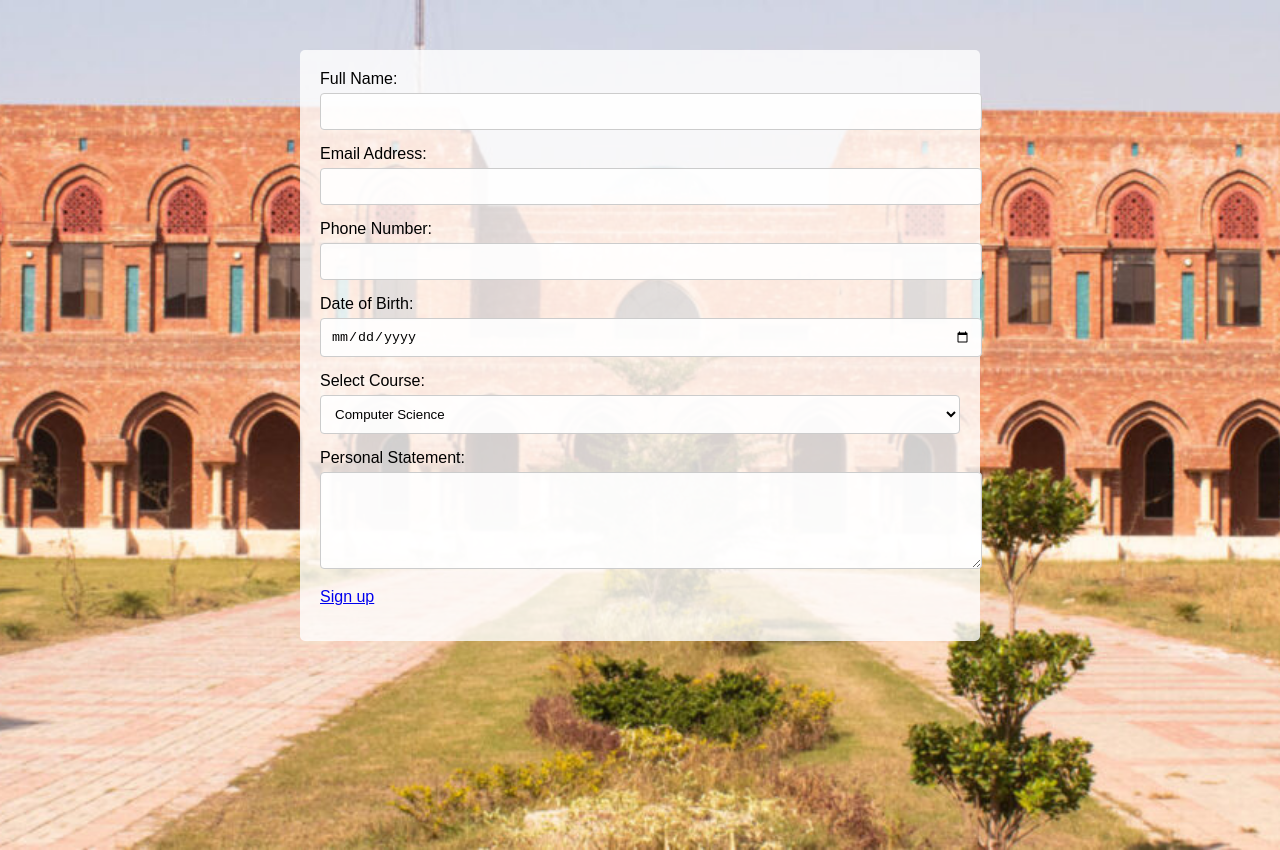
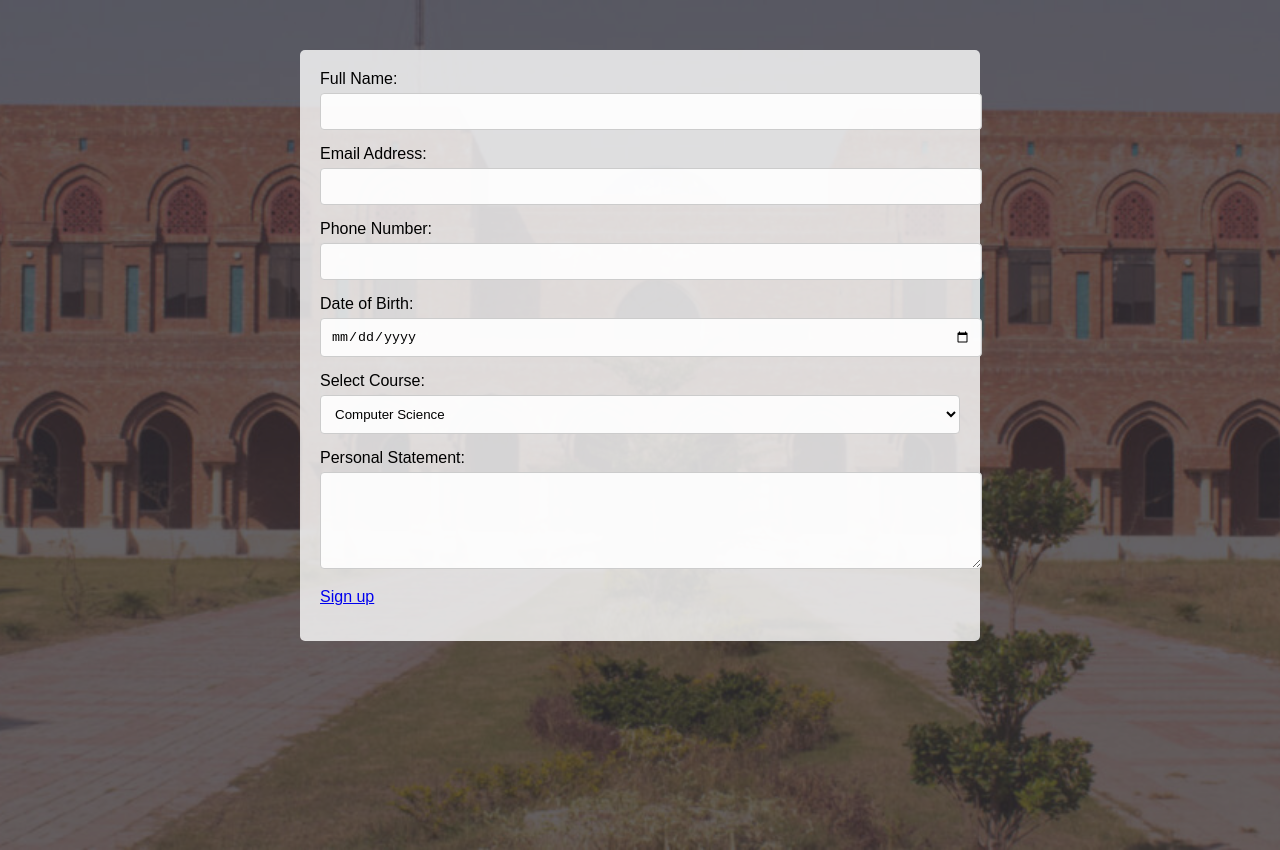
Before and after one commit to zaingithubcom/webtechnologies, a plain HTML site: page front page/admission form.html in a window 1280 px wide. Drawn offline with Linux system fonts and the light colour scheme.

Commit message:
1st commit

```diff
--- a/front page/admission form.html
+++ b/front page/admission form.html
@@ -9,7 +9,7 @@
             font-family: Arial, sans-serif;
             margin: 0;
             padding: 0;
-            background-image: url('image.jpg');
+            background:url('overlay.png'),url('image.jpg');
             background-size: cover;
             background-repeat: no-repeat;
             background-position: center center;
@@ -57,8 +57,10 @@
             }
         }
     </style>
+    <title>sign up form</title>
 </head>
 <body>
+
     <div class="form-container">
         <form action="/submit" method="post">
             <!-- Name -->
--- a/front page/style.css
+++ b/front page/style.css
@@ -4,7 +4,12 @@
 	padding: 0;
 }
 body{
-	background: url(image.jpg);
+	/* background: url(image.jpg); */
+
+
+		background:url('overlay.png'),url('image.jpg');
+
+
 }
 form{
 	box-shadow: 2px 6px 100px #ffffff;
```
